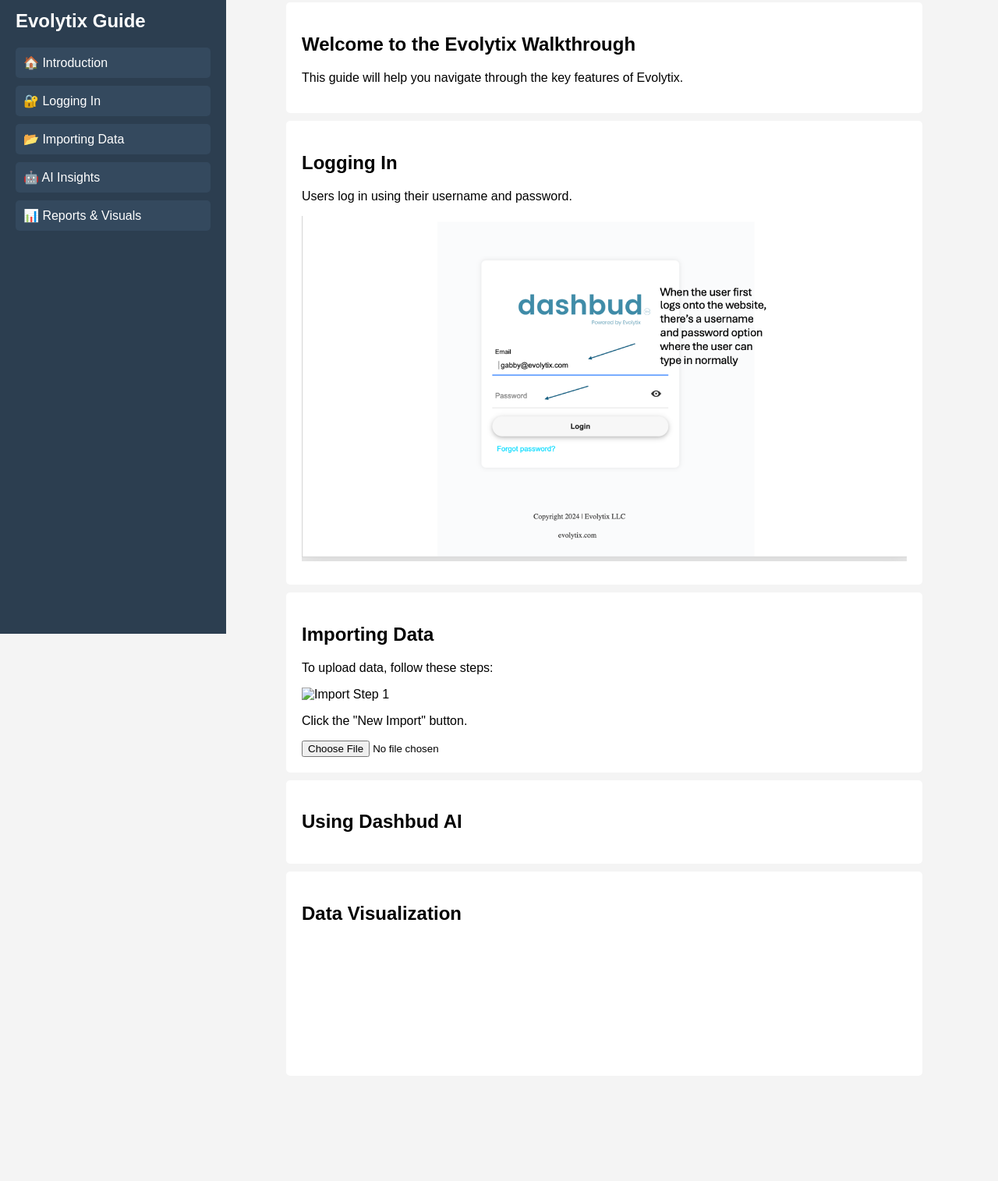
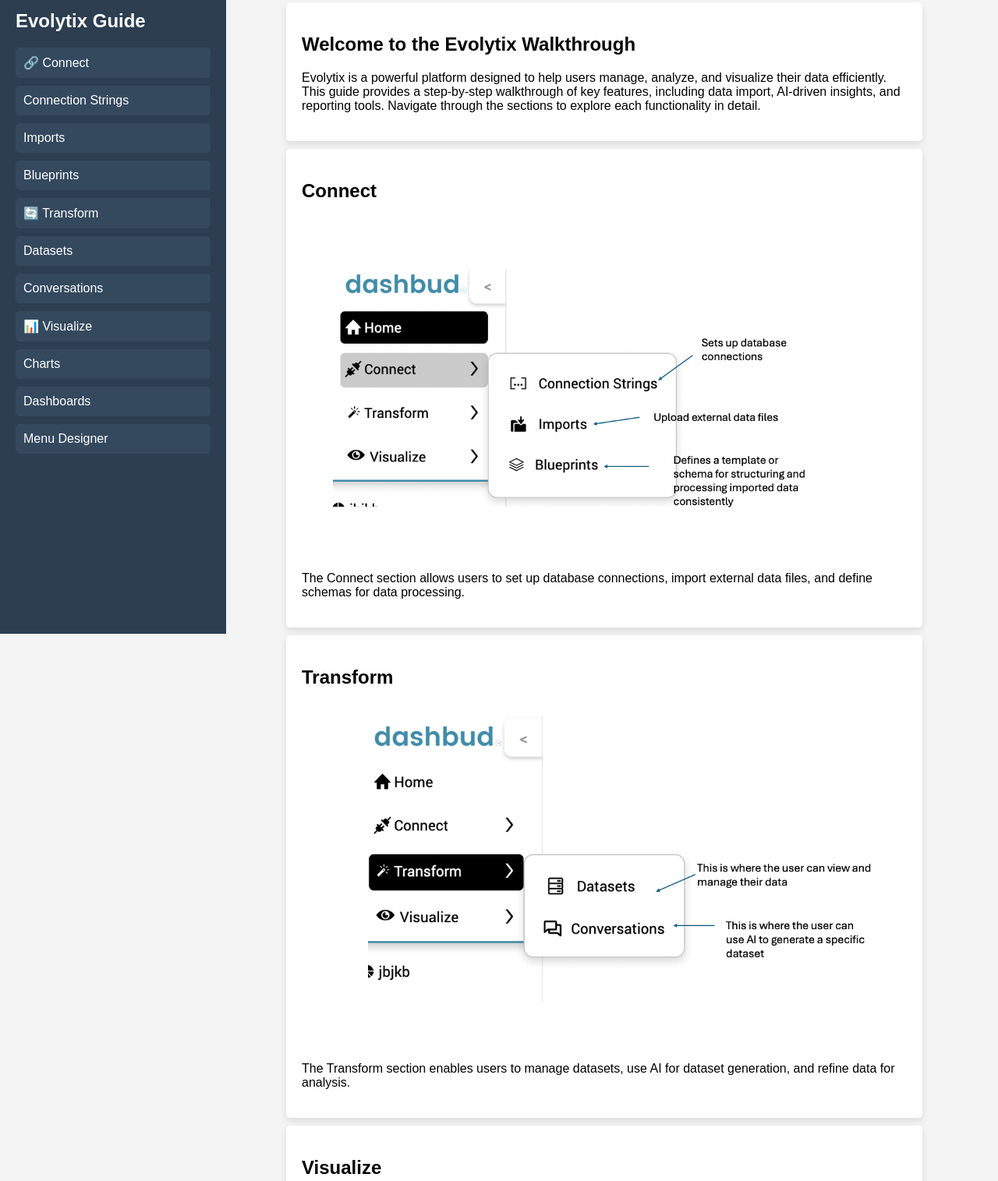
Before and after one commit to GabbyEvolytix/Dashbud-How-To, a plain HTML site: page index.html in a window 1280 px wide. Shown: the part 27-1542 px from the top of the page at 78% size. Before the commit the page ends 1437 px from the top, so only its background shows below. Drawn offline with Linux system fonts and the light colour scheme.

Commit message:
set up intro

```diff
--- a/index.html
+++ b/index.html
@@ -5,48 +5,57 @@
     <meta name="viewport" content="width=device-width, initial-scale=1.0">
     <title>Evolytix Walkthrough</title>
     <link rel="stylesheet" href="styles.css">
-    <script defer src="script.js"></script>
 </head>
 <body>
     <div id="sidebar">
         <h2>Evolytix Guide</h2>
         <ul>
-            <li><a href="#introduction">🏠 Introduction</a></li>
-            <li><a href="#login">🔐 Logging In</a></li>
-            <li><a href="#import-data">📂 Importing Data</a></li>
-            <li><a href="#ai-insights">🤖 AI Insights</a></li>
-            <li><a href="#reports">📊 Reports & Visuals</a></li>
+            <li><a href="#connect">🔗 Connect</a></li>
+            <ul>
+                <li><a href="#connection-strings">Connection Strings</a></li>
+                <li><a href="#imports">Imports</a></li>
+                <li><a href="#blueprints">Blueprints</a></li>
+            </ul>
+            <li><a href="#transform">🔄 Transform</a></li>
+            <ul>
+                <li><a href="#datasets">Datasets</a></li>
+                <li><a href="#conversations">Conversations</a></li>
+            </ul>
+            <li><a href="#visualize">📊 Visualize</a></li>
+            <ul>
+                <li><a href="#charts">Charts</a></li>
+                <li><a href="#dashboards">Dashboards</a></li>
+                <li><a href="#menu-designer">Menu Designer</a></li>
+            </ul>
         </ul>
     </div>
 
     <div id="content">
         <section id="introduction">
             <h2>Welcome to the Evolytix Walkthrough</h2>
-            <p>This guide will help you navigate through the key features of Evolytix.</p>
+            <p>Evolytix is a powerful platform designed to help users manage, analyze, and visualize their data efficiently.
+               This guide provides a step-by-step walkthrough of key features, including data import, AI-driven insights, and reporting tools.
+               Navigate through the sections to explore each functionality in detail.</p>
         </section>
 
-        <section id="login">
-            <h2>Logging In</h2>
-            <p>Users log in using their username and password.</p>
-            <img src="assets/login-screen.png" alt="Login screen">
+        <section id="connect">
+            <h2>Connect</h2>
+            <img src="assets/connect.png" alt="Connect Features">
+            <p>The Connect section allows users to set up database connections, import external data files, and define schemas for data processing.</p>
+
         </section>
 
-        <section id="import-data">
-            <h2>Importing Data</h2>
-            <p>To upload data, follow these steps:</p>
-            <img src="assets/import-step1.png" alt="Import Step 1">
-            <p>Click the "New Import" button.</p>
-            <input type="file" id="csvFileInput" accept=".csv">
-            <table id="csvTable"></table>
+        <section id="transform">
+            <h2>Transform</h2>
+            <img src="assets/transform.png" alt="Transform Features">
+            <p>The Transform section enables users to manage datasets, use AI for dataset generation, and refine data for analysis.</p>
         </section>
 
-        <section id="ai-insights">
-            <h2>Using Dashbud AI</h2>
-        </section>
+        <section id="visualize">
+            <h2>Visualize</h2>
+            <img src="assets/visualize.png" alt="Visualize Features">
+            <p>The Visualize section allows users to create charts, dashboards, and customize menu structures for data representation.</p>
 
-        <section id="reports">
-            <h2>Data Visualization</h2>
-            <canvas id="dataChart"></canvas>
         </section>
     </div>
 </body>
--- a/script.js
+++ /dev/null
@@ -1,3 +0,0 @@
-document.addEventListener("DOMContentLoaded", function () {
-    console.log("Evolytix Walkthrough Loaded");
-});
--- a/styles.css
+++ b/styles.css
@@ -33,6 +33,7 @@
     margin: 10px auto;
     width: 80%;
     border-radius: 5px;
+    box-shadow: 0px 4px 8px rgba(0, 0, 0, 0.1); /* Adds a subtle shadow */
 }
 
 footer {
@@ -40,6 +41,9 @@
     padding: 10px;
     background: #333;
     color: white;
+    position: fixed;
+    width: 100%;
+    bottom: 0;
 }
 
 #content {
@@ -72,8 +76,7 @@
 #sidebar ul li a {
     color: white;
     text-decoration: none;
-    display: flex;
-    align-items: center;
+    display: block;
     padding: 10px;
     background: #34495e;
     border-radius: 5px;
@@ -89,4 +92,5 @@
     height: auto;  /* Keeps aspect ratio */
     display: block;
     margin: 10px auto;  /* Centers the image */
+    border-radius: 5px;
 }
```
Also changed, not shown: assets/connect.png (added), assets/login-screen.png (deleted), assets/transform.png (added), assets/visualize.png (added), login.html (deleted).
